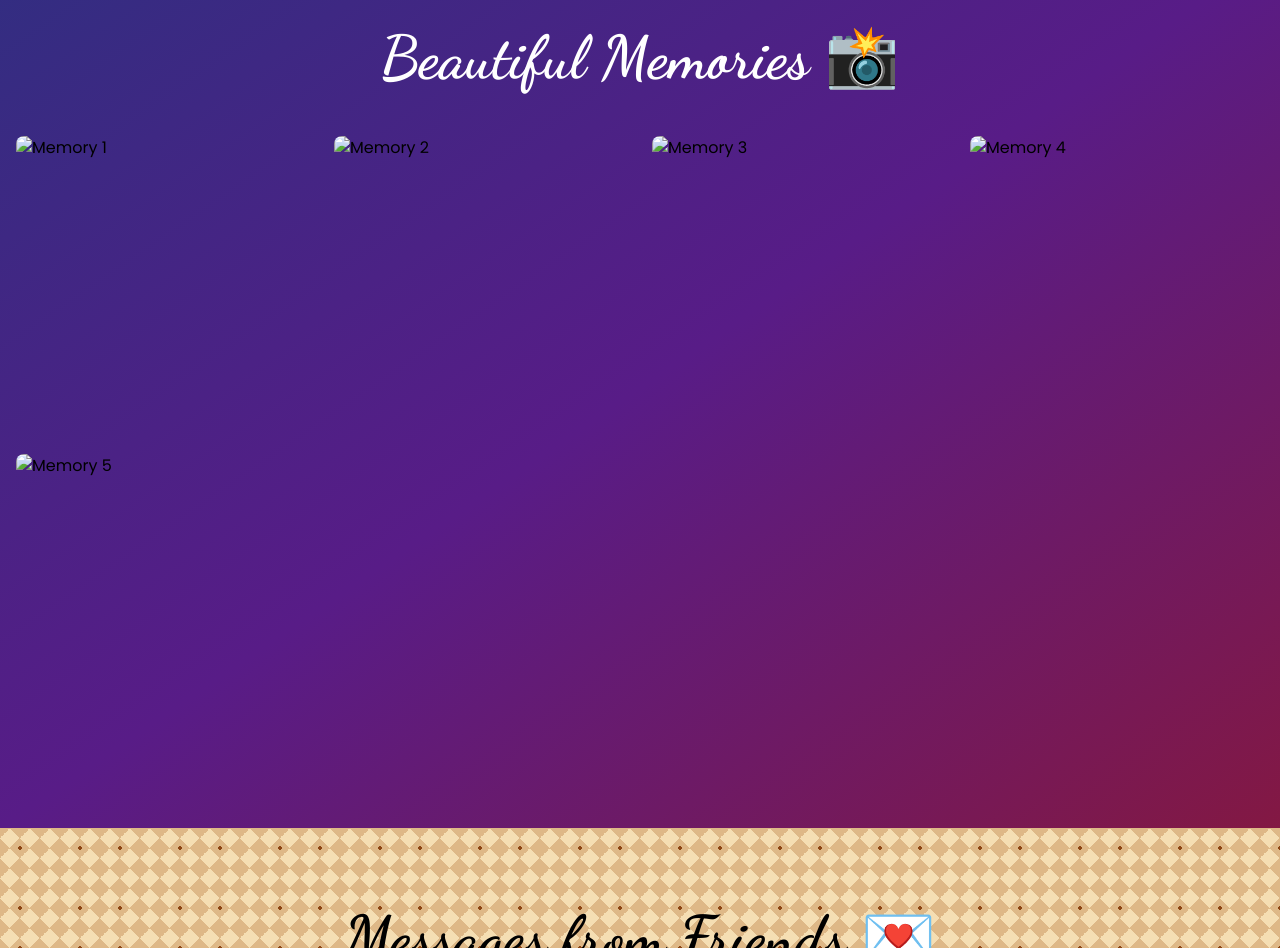
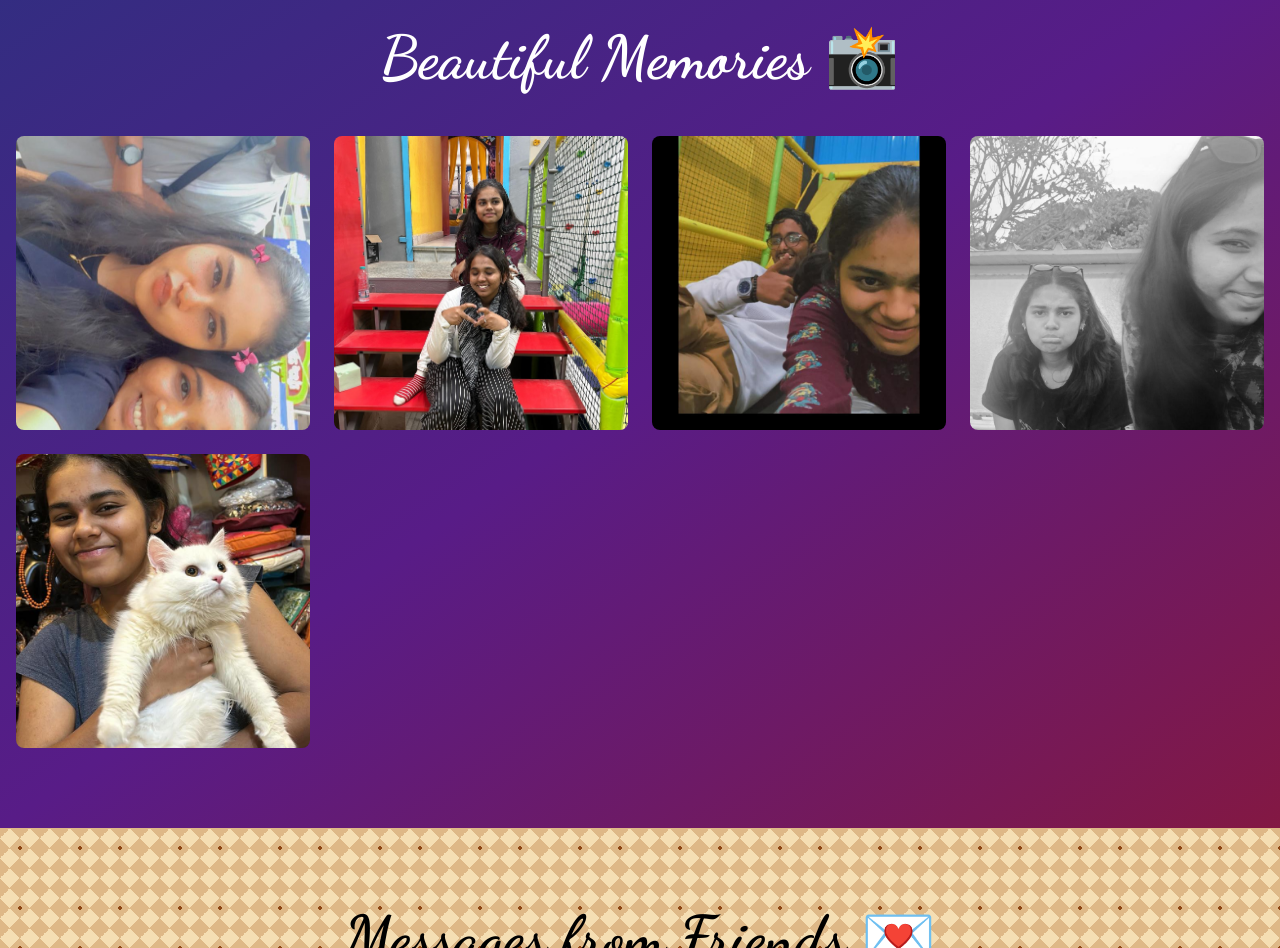
Before and after one commit to rayyanullam/AshikaBday, a plain HTML site: page index.html in a window 1280 px wide. Shown: the part 1720-2668 px from the top of the page. Drawn offline with nearby package versions, Linux system fonts and the light colour scheme.

Commit message:
index.html

```diff
--- a/index.html
+++ b/index.html
@@ -267,19 +267,19 @@
     </h2>
     <div class="grid grid-cols-2 md:grid-cols-3 lg:grid-cols-4 gap-6">
       <div class="photo-hover rounded-lg aspect-square overflow-hidden">
-        <img src="images/pic1.jpg" alt="Memory 1" class="w-full h-full object-cover">
+        <img src="pic1.jpg" alt="Memory 1" class="w-full h-full object-cover">
       </div>
       <div class="photo-hover rounded-lg aspect-square overflow-hidden">
-        <img src="images/pic2.jpg" alt="Memory 2" class="w-full h-full object-cover">
+        <img src="pic2.jpg" alt="Memory 2" class="w-full h-full object-cover">
       </div>
       <div class="photo-hover rounded-lg aspect-square overflow-hidden">
-        <img src="images/pic3.jpg" alt="Memory 3" class="w-full h-full object-cover">
+        <img src="pic3.jpg" alt="Memory 3" class="w-full h-full object-cover">
       </div>
       <div class="photo-hover rounded-lg aspect-square overflow-hidden">
-        <img src="images/pic4.jpg" alt="Memory 4" class="w-full h-full object-cover">
+        <img src="pic4.jpg" alt="Memory 4" class="w-full h-full object-cover">
       </div>
       <div class="photo-hover rounded-lg aspect-square overflow-hidden">
-        <img src="images/pic5.jpg" alt="Memory 5" class="w-full h-full object-cover">
+        <img src="pic5.jpg" alt="Memory 5" class="w-full h-full object-cover">
       </div>
     </div>
   </div>
@@ -350,7 +350,7 @@
     </div>
 
     <!-- Audio File -->
-    <audio id="birthdaySong" src="music/ashritamusic.mp3"></audio>
+    <audio id="birthdaySong" src="ashritamusic.mp3"></audio>
 </section>
 
 <script>
```
